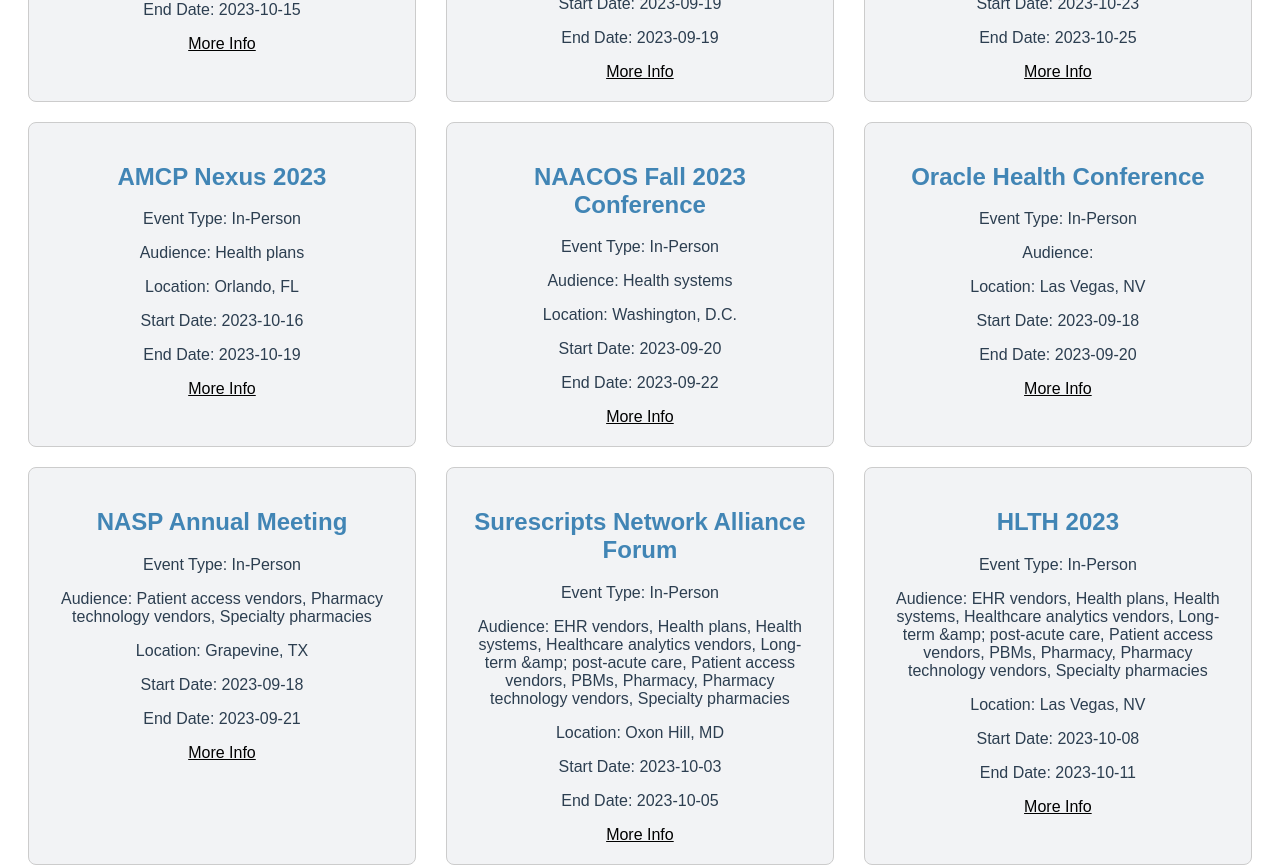
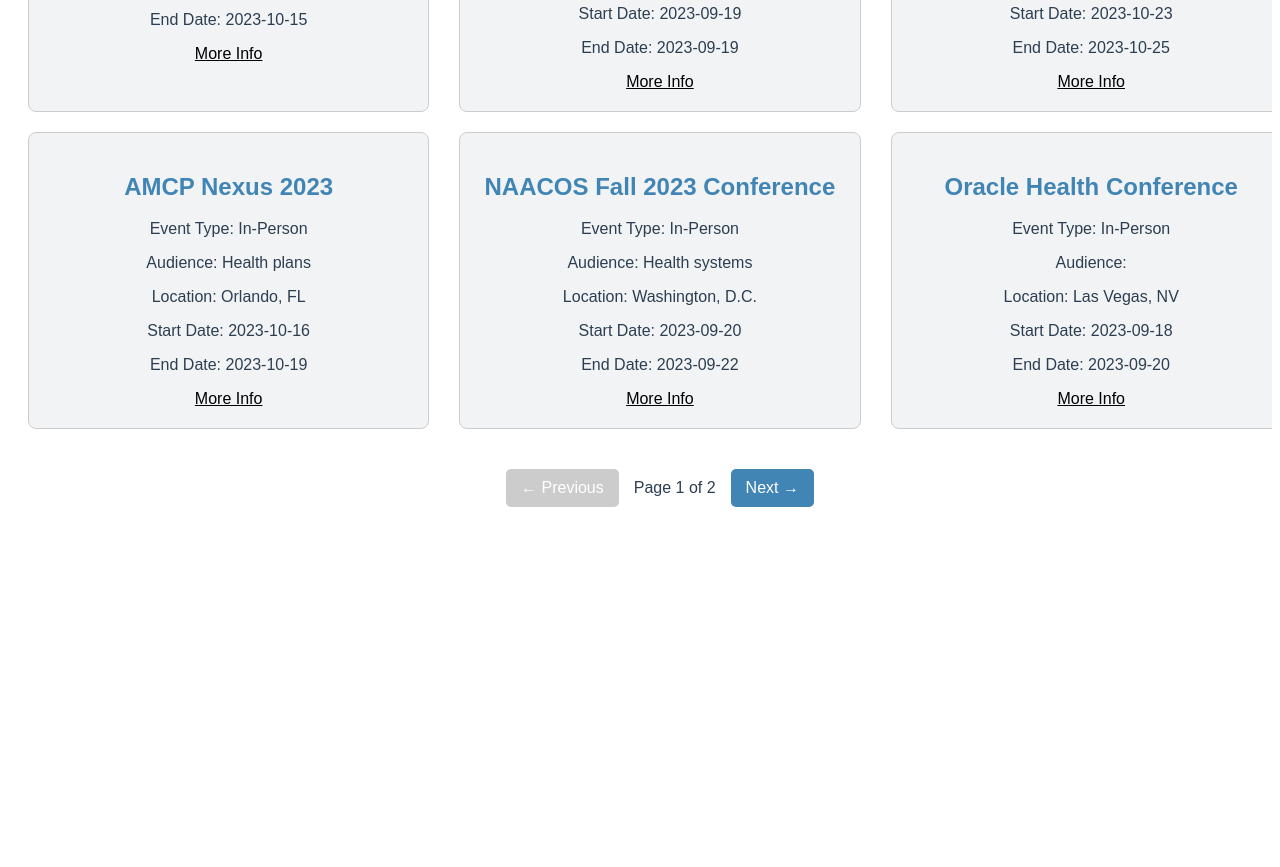
Before and after one commit to AtikshaRana/vue-page, a Vue app: page / in a window 1280 px wide. Shown: the part 740-1607 px from the top of the page. After the commit the page ends 1255 px from the top, so only its background shows below. Built offline with nearby package versions, Linux system fonts and the light colour scheme.

Commit message:
Added pagination

```diff
--- a/src/components/CardList.vue
+++ b/src/components/CardList.vue
@@ -98,6 +98,7 @@
             </div>
           </div>
         </div>
+
         <div class="totalCards">
           <p>Total Cards: {{ totalCards }}</p>
         </div>
@@ -110,9 +111,27 @@
           />
         </div>
       </div>
+      <div class="">
+        <div class="selectedFilters">
+          <span
+            v-for="(filter, index) in selectedFilters"
+            :key="index"
+            class="selectedFilter"
+          >
+            {{ filter.category }}: {{ filter.value }}
+            <span
+              class="remove-filter-icon"
+              @click="removeSelectedFilter(filter)"
+            >
+              ✕
+            </span>
+          </span>
+        </div>
+      </div>
 
-      <div class="cards">
-        <div v-for="card in filteredCards" :key="card.title" class="card">
+      <div class="">
+        <div v-if="paginatedCards.length > 0" class="cards">
+          <div v-for="card in paginatedCards" :key="card.field_id" class="card">
             <h2>{{ card.title }}</h2>
             <p>Event Type: {{ card.field_event_type }}</p>
             <p>Audience: {{ card.field_audience }}</p>
@@ -121,6 +140,20 @@
             <p>End Date: {{ card.field_event_end_date }}</p>
             <a :href="card.field_id" target="_blank">More Info</a>
           </div>
+        </div>
+        <div v-else>
+          <h2>No cards available.</h2>
+        </div>
+      </div>
+      <!-- Pagination Controls -->
+      <div v-if="shouldShowPagination" class="pagination">
+        <button @click="prevPage" :disabled="currentPage === 1">
+          &#8592; Previous
+        </button>
+        <span>Page {{ currentPage }} of {{ totalPages }}</span>
+        <button @click="nextPage" :disabled="currentPage === totalPages">
+          Next &#8594;
+        </button>
       </div>
     </div>
   </div>
@@ -144,6 +177,8 @@
         audience: false,
       },
       cards: eventsData.cards,
+      currentPage: 1,
+      perPage: 9,
     };
   },
   computed: {
@@ -233,9 +268,51 @@
         return true;
       });
     },
-
+    paginatedCards() {
+      const startIndex = (this.currentPage - 1) * this.perPage;
+      return this.filteredCards.slice(startIndex, startIndex + this.perPage);
+    },
     totalCards() {
       return this.filteredCards.length;
+    },
+    totalPages() {
+      return Math.ceil(this.filteredCards.length / this.perPage);
+    },
+    shouldShowPagination() {
+      return this.totalCards > this.perPage;
+    },
+
+    selectedFilters() {
+      const selected = [];
+
+      if (this.filters.data.length > 0) {
+        selected.push(
+          ...this.filters.data.map((date) => ({
+            category: "data",
+            value: `Data: ${date}`,
+          }))
+        );
+      }
+
+      if (this.filters.event.length > 0) {
+        selected.push(
+          ...this.filters.event.map((type) => ({
+            category: "event",
+            value: `Event: ${type}`,
+          }))
+        );
+      }
+
+      if (this.filters.audience.length > 0) {
+        selected.push(
+          ...this.filters.audience.map((audience) => ({
+            category: "audience",
+            value: `Audience: ${audience}`,
+          }))
+        );
+      }
+
+      return selected;
     },
   },
 
@@ -282,14 +359,83 @@
         }
       }
     },
+    removeSelectedFilter(filter) {
+      // Remove filter from selected filters array
+      const index = this.selectedFilters.indexOf(filter);
+      if (index !== -1) {
+        this.selectedFilters.splice(index, 1);
+      }
+
+      // Remove filter from respective filter array
+      const filterIndex = this.filters[filter.category].indexOf(filter.value);
+      if (filterIndex !== -1) {
+        this.filters[filter.category].splice(filterIndex, 1);
+      }
+    },
+    nextPage() {
+      if (this.currentPage < this.totalPages) {
+        this.currentPage++;
+      }
+    },
+    prevPage() {
+      if (this.currentPage > 1) {
+        this.currentPage--;
+      }
+    },
   },
 };
 </script>
 
 
+<style>
+.pagination {
+  display: flex;
+  align-items: center;
+  justify-content: center;
+  margin-top: 20px;
+}
 
-<style>
-/* Your existing styles */
+.pagination button {
+  background-color: #4185b5;
+  color: white;
+  border: none;
+  padding: 10px 15px;
+  margin: 0 5px;
+  border-radius: 5px;
+  cursor: pointer;
+  font-size: 16px;
+}
+
+.pagination button:disabled {
+  background-color: #cccccc;
+  cursor: not-allowed;
+}
+
+.pagination span {
+  margin: 0 10px;
+  font-size: 16px;
+}
+.selectedFilters {
+  display: flex;
+  flex-wrap: wrap;
+  margin-top: 10px;
+}
+
+.selectedFilter {
+  background-color: #f0f0f0;
+  padding: 5px;
+  border-radius: 4px;
+  margin-right: 5px;
+  margin-bottom: 5px;
+  display: flex;
+  align-items: center;
+}
+
+.remove-filter-icon {
+  cursor: pointer;
+  margin-left: 5px;
+}
+
 .cards {
   display: flex;
   flex-wrap: wrap;
@@ -318,6 +464,9 @@
   display: inline-block;
   margin-right: 10px;
 }
+.dropdown button {
+  font-size: 16px;
+}
 h2 {
   color: #4185b5;
 }
@@ -341,7 +490,7 @@
   transition: color 0.3s ease-in-out;
 }
 .container {
-  widows: 100%;
+  width: 100%;
   max-width: 1400px;
   padding: 0 20px;
   margin: 0 auto;
```
Lines whose indentation alone changed are shown as unchanged.
